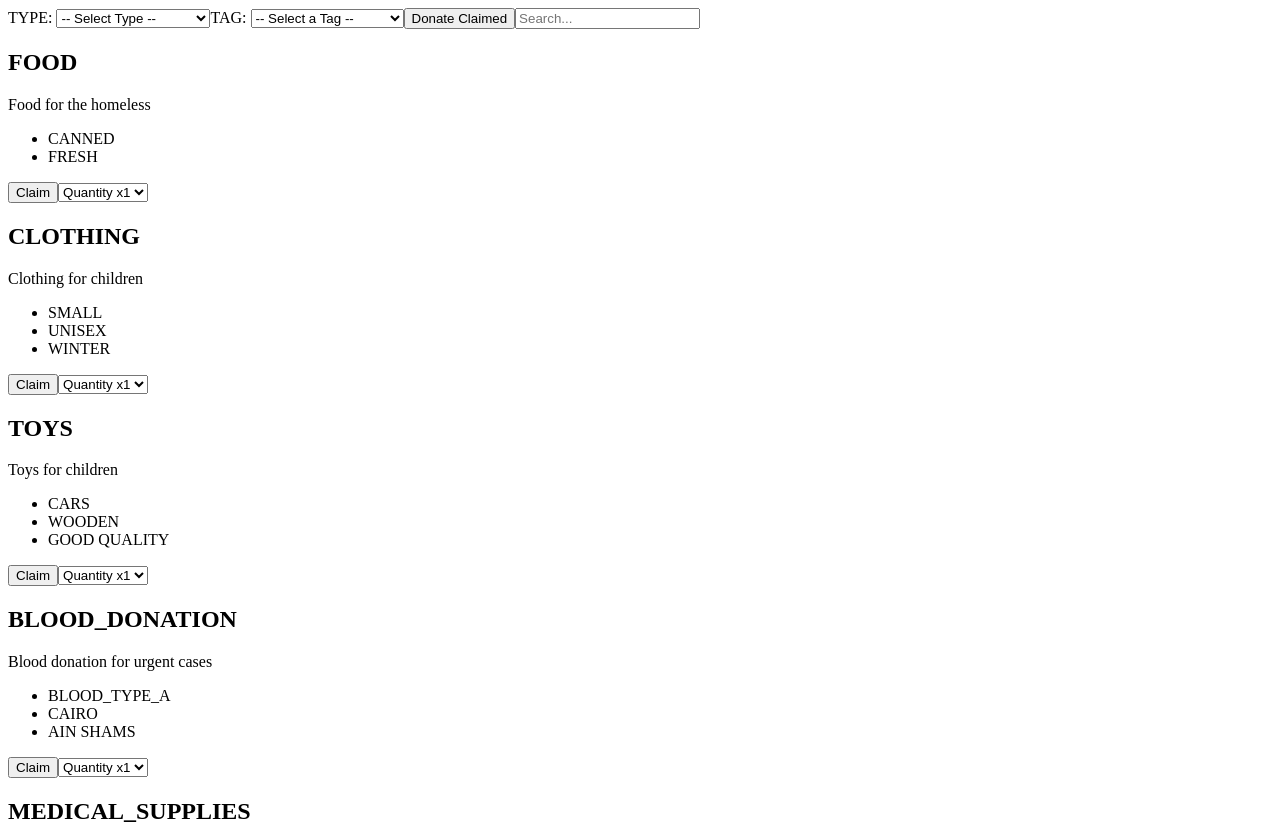
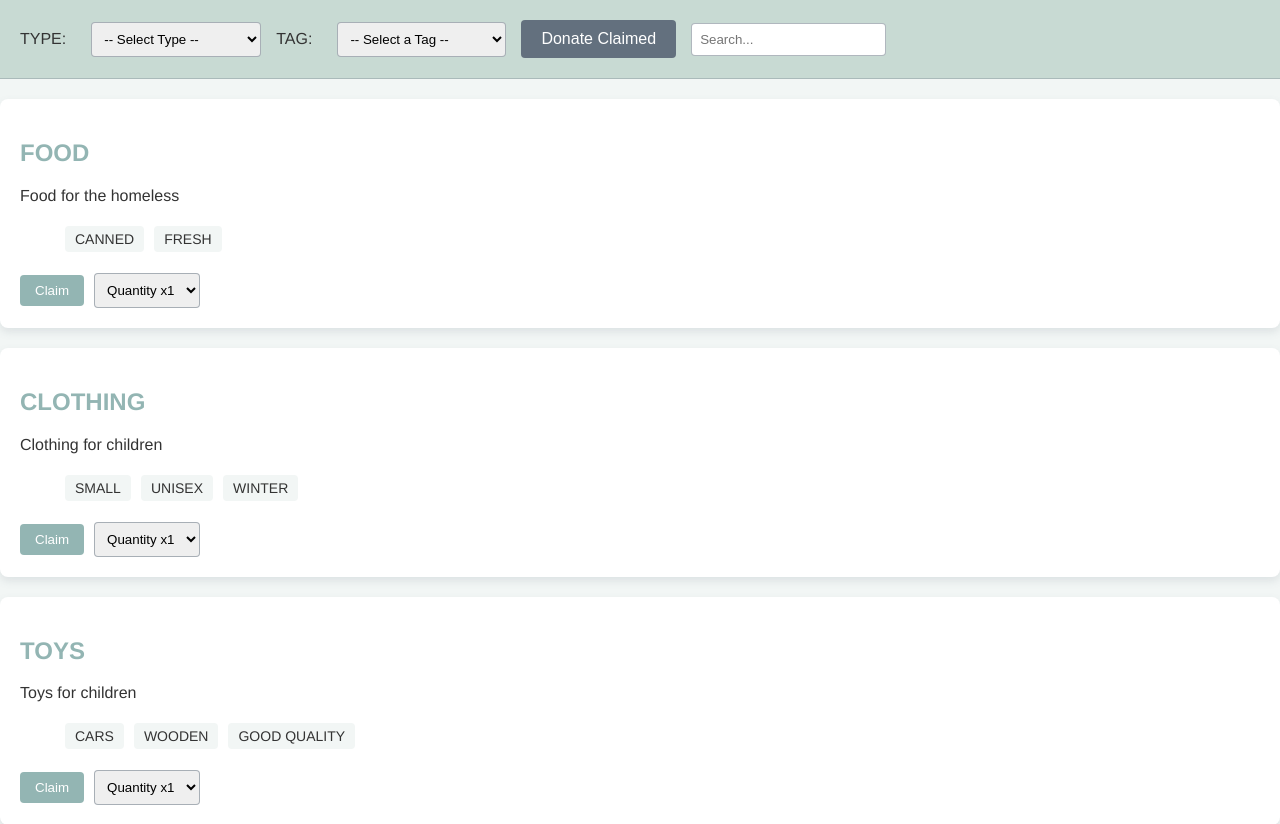
Before and after one commit to GasserElharesy/Elmontakhab, a React (Vite) app in the folder NGO-Website/: page /donate in a window 1280 px wide. Shown: the top 824 px of the page. Built offline with nearby package versions, Linux system fonts and the light colour scheme.

Commit message:
finished page and styling

```diff
--- a/NGO-Website/src/Pages/Donor/RequestBrowserPage/Request.jsx
+++ b/NGO-Website/src/Pages/Donor/RequestBrowserPage/Request.jsx
@@ -1,4 +1,5 @@
 import { useState } from "react";
+import "./style.css";
 
 function Request(props) {
   const [claimStatus, setClaimStatus] = useState(false);
--- a/NGO-Website/src/Pages/Donor/RequestBrowserPage/RequestBrowserPage.jsx
+++ b/NGO-Website/src/Pages/Donor/RequestBrowserPage/RequestBrowserPage.jsx
@@ -2,6 +2,7 @@ import { useState } from "react";
 import { data } from "./data.js";
 import Request from "./Request.jsx";
 import { useNavigate } from "react-router-dom";
+import "./style.css";
 
 function RequestBrowserPage(props) {
   const [type, setType] = useState("ALL");
--- /dev/null
+++ b/NGO-Website/src/Pages/Donor/RequestBrowserPage/style.css
@@ -0,0 +1,163 @@
+/* General Styles */
+body {
+  font-family: "Helvetica Neue", sans-serif;
+  margin: 0;
+  padding: 0;
+  background-color: rgb(242, 246, 245); /* Lightest shade for background */
+  color: #333; /* Dark grey for text */
+}
+
+/* Filter Bar */
+.filter-bar-container {
+  background-color: rgb(200, 218, 211); /* Second lightest shade */
+  padding: 20px;
+  border-bottom: 1px solid rgba(99, 112, 126, 0.3); /* Subtle border */
+  display: flex;
+  align-items: center;
+  position: sticky; /* Makes the filter bar sticky */
+  top: 0; /* Stick it to the top of the viewport */
+  z-index: 10; /* Ensure it stays on top of other content */
+}
+
+.filter-bar-container label {
+  margin-right: 10px;
+}
+
+.filter-bar-container select,
+.filter-bar-container input[type="text"] {
+  padding: 8px;
+  border: 1px solid rgba(99, 112, 126, 0.5); /* Subtle border */
+  border-radius: 4px;
+  margin-right: 15px;
+  margin-left: 15px;
+}
+
+.filter-bar-container button {
+  background-color: rgb(99, 112, 126); /* Darkest shade for button */
+  border: none;
+  color: white;
+  padding: 10px 20px;
+  text-align: center;
+  text-decoration: none;
+  display: inline-block;
+  font-size: 16px;
+  border-radius: 4px;
+  cursor: pointer;
+  transition: background-color 0.3s;
+}
+
+.filter-bar-container button:hover {
+  background-color: rgba(99, 112, 126, 0.8); /* Slightly darker on hover */
+}
+
+/* Request Container */
+.request-container {
+  background-color: white;
+  padding: 20px;
+  margin-bottom: 20px;
+  border-radius: 8px;
+  box-shadow: 0 4px 8px rgba(99, 112, 126, 0.15); /* Add a subtle box shadow */
+  margin-top: 20px; /* Add top margin to the list container to avoid overlap with the filter bar */
+}
+
+.request-type {
+  color: rgb(147, 181, 179); /* Accent color */
+}
+
+.request-tags li {
+  display: inline-block;
+  background-color: rgb(242, 246, 245); /* Lightest shade */
+  padding: 5px 10px;
+  margin: 5px;
+  border-radius: 4px;
+  font-size: 14px;
+}
+
+.request-claim-section button {
+  background-color: rgb(147, 181, 179); /* Accent color */
+  color: white;
+  padding: 8px 15px;
+  border: none;
+  border-radius: 4px;
+  cursor: pointer;
+  margin-right: 10px;
+}
+
+.request-claim-section select {
+  padding: 8px;
+  border: 1px solid rgba(99, 112, 126, 0.5); /* Subtle border */
+  border-radius: 4px;
+}
+
+/* Checkout Container (Same style as request container) */
+/* Checkout Container */
+.checkout-container {
+  background-color: white; /* Background color */
+  padding: 20px;
+  margin: 20px auto;
+  max-width: 800px;
+  border-radius: 8px;
+  box-shadow: 0 4px 8px rgba(99, 112, 126, 0.15); /* Subtle shadow */
+}
+
+.checkout-title {
+  /* Title */
+  color: rgb(147, 181, 179); /* Accent color */
+  margin-bottom: 20px;
+}
+
+.checkout-empty {
+  /* Empty message */
+  font-style: italic;
+  color: rgba(99, 112, 126, 0.7); /* Darker text for empty message */
+}
+
+.checkout-list {
+  list-style: none;
+  padding: 0;
+}
+
+.checkout-list li {
+  background-color: rgb(242, 246, 245); /* Lightest shade for list items */
+  padding: 20px;
+  margin-bottom: 15px;
+  border-radius: 8px;
+}
+
+.request-details h2 {
+  /* Request type */
+  color: rgb(147, 181, 179);
+  margin-top: 0;
+}
+
+.request-details ul {
+  /* Tags list */
+  list-style: none;
+  padding: 0;
+  margin-top: 10px;
+}
+
+.request-details ul li {
+  /* Tags */
+  display: inline-block;
+  background-color: rgb(200, 218, 211);
+  padding: 5px 10px;
+  margin-right: 5px;
+  border-radius: 4px;
+  font-size: 14px;
+}
+
+.status {
+  /* Status message */
+  margin-top: 10px;
+  font-weight: bold;
+}
+
+/* Map Container (adjust as needed for your map component) */
+.map-container {
+  height: 200px;
+  width: 100%;
+  margin-top: 15px;
+  border: 1px solid rgba(99, 112, 126, 0.5);
+  border-radius: 4px;
+}
```
